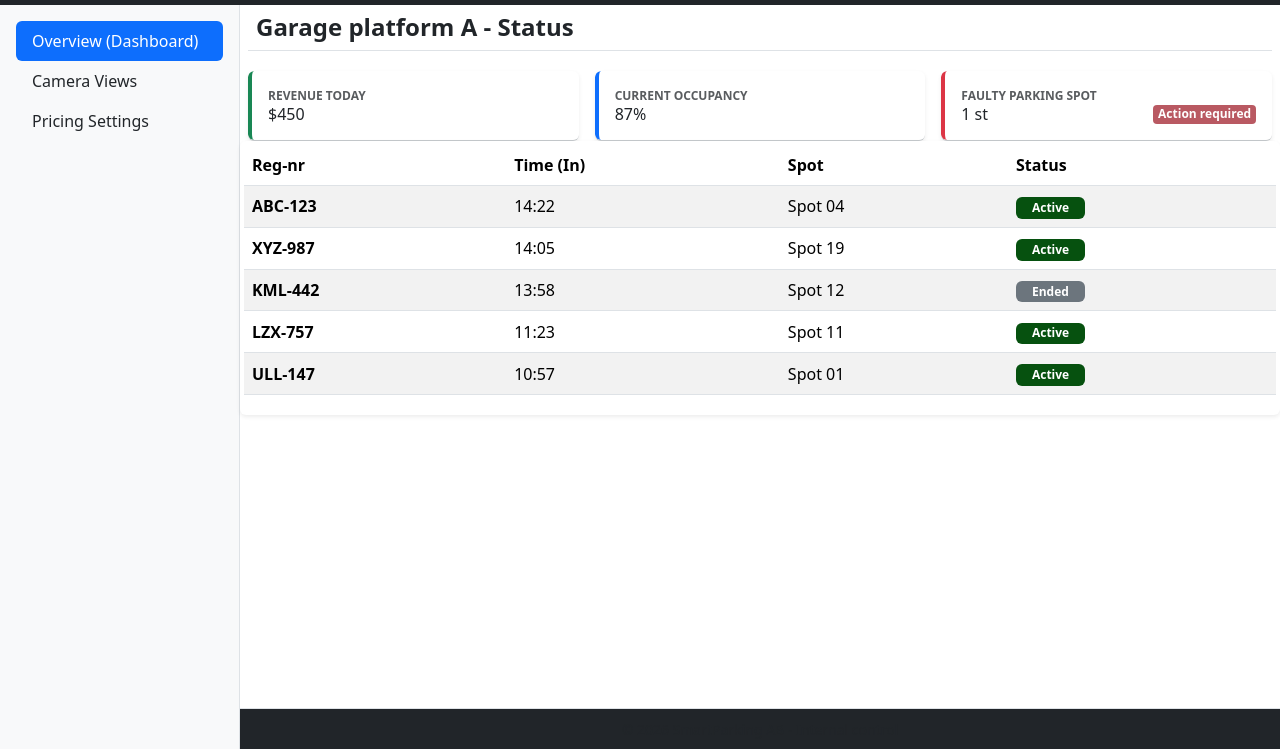
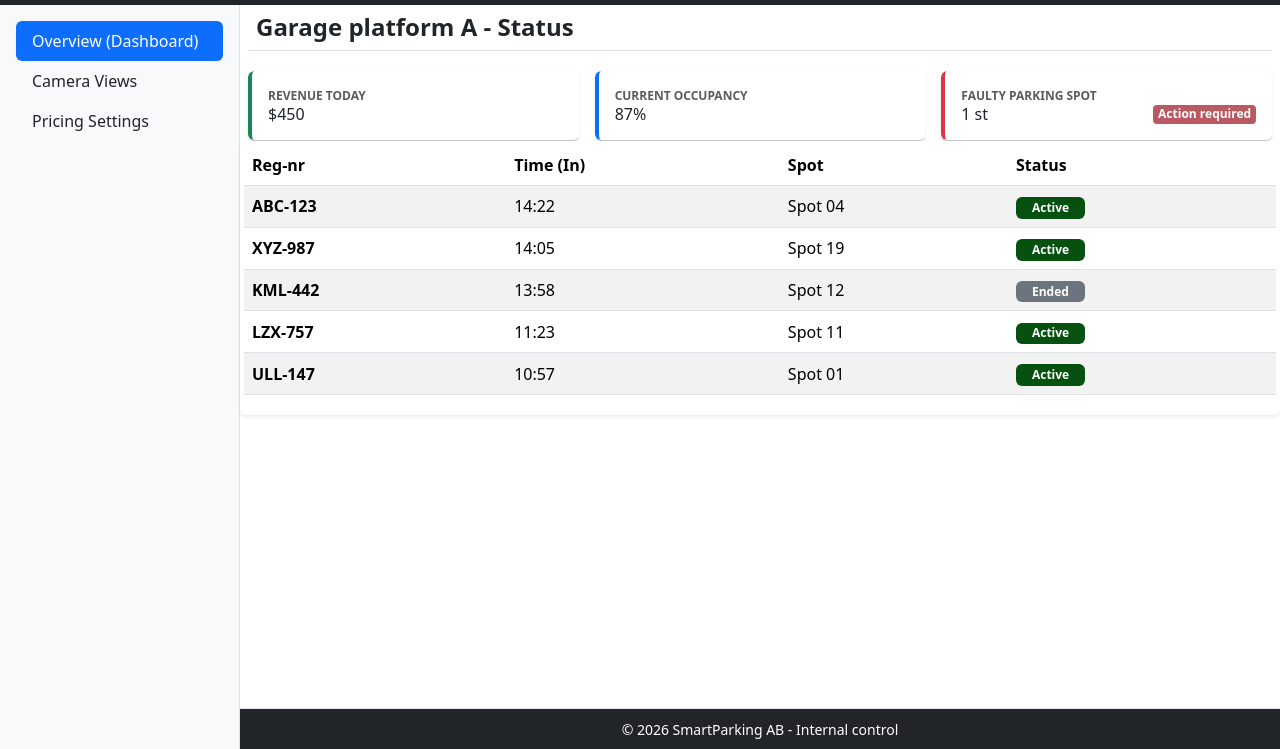
Before and after one commit to NiklasSod/lexicon_frontend_exercises, a plain HTML site: page 080726/Bootstrap/index.html in a window 1280 px wide. Shown: the part 51-800 px from the top of the page. Drawn offline with nearby package versions, Linux system fonts and the light colour scheme.

Commit message:
make footer text visible

```diff
--- a/080726/Bootstrap/index.html
+++ b/080726/Bootstrap/index.html
@@ -147,7 +147,7 @@
           </div>
 
           <!-- FOOTER -->
-          <footer class="position-absolute bottom-0 w-100 border-top text-center text-muted text-bg-dark text-white p-2">
+          <footer class="position-absolute bottom-0 w-100 border-top text-center text-bg-dark text-white p-2">
             <small>© 2026 SmartParking AB - Internal control</small>
           </footer>
         </main>
```
